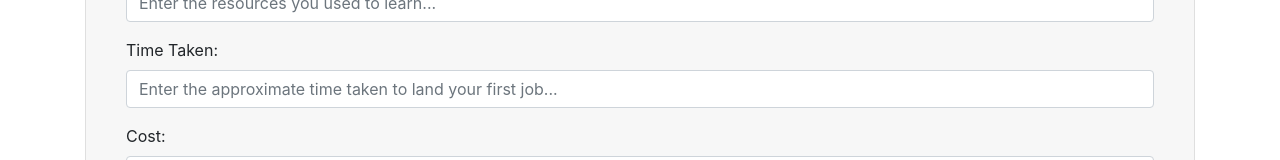
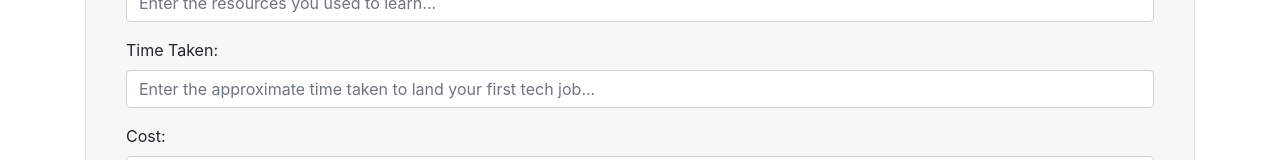
Before and after one commit to Team-RAD/Naruto_Run_Client, a React (Create React App) app in the folder naruto_run_client/: page /new in a window 1280 px wide. Shown: the part 478-638 px from the top of the page. Built offline with nearby package versions, Linux system fonts and the light colour scheme; no server answers.

Commit message:
Edited placholder on time taken

```diff
--- a/naruto_run_client/src/components/posts/newPost.js
+++ b/naruto_run_client/src/components/posts/newPost.js
@@ -142,7 +142,7 @@ const NewPost = ({ history }) => {
 									className='form-control'
 									name='time_taken'
 									required
-									placeholder='Enter the approximate time taken to land your first job...'
+									placeholder='Enter the approximate time taken to land your first tech job...'
 									onChange={onChange}
 								/>
 							</div>
```
